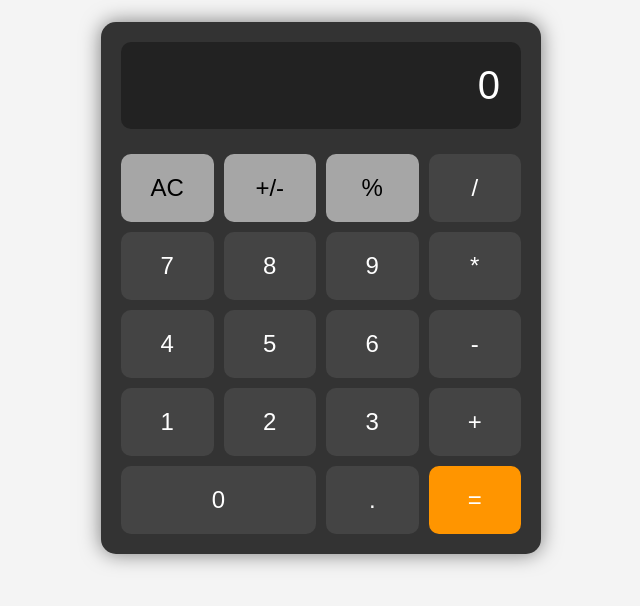
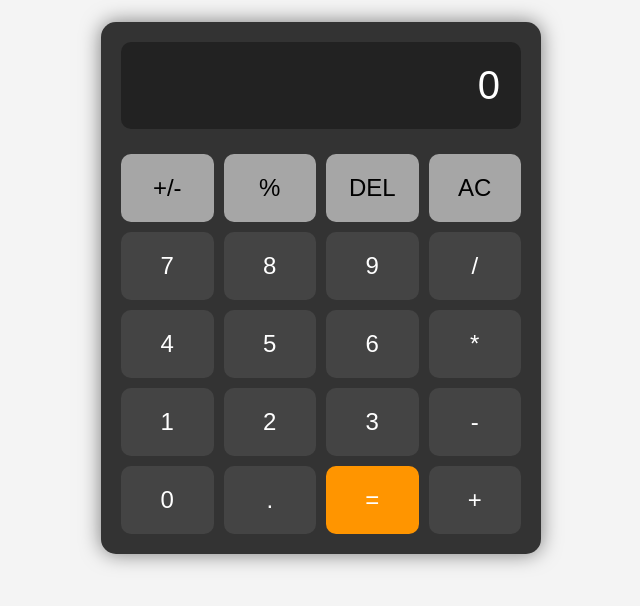
Before and after one commit to Rodrick-Lee/calculator, a plain HTML site: page index.html in a window 1280 px wide. Shown: the part 192-798 px from the top of the page, without its empty margins (319-959 px from the left). Drawn offline with Linux system fonts and the light colour scheme.

Commit message:
add delete button and fuction

```diff
--- a/index.html
+++ b/index.html
@@ -17,25 +17,27 @@
                 <p>0</p>
             </div>
             <div class="keyboard">
-                <button class="clear" value="ac">AC</button>
                 <button class="negative" value="+/-">+/-</button>
                 <button class="percentage" value="%">%</button>
-                <button class="divide" value="/">/</button>
+                <button class="delete" value="del">DEL</button>
+                <button class="clear" value="ac">AC</button>
+
                 <button class="seven" value="7">7</button>
                 <button class="eigth" value="8">8</button>
                 <button class="nine" value="9">9</button>
-                <button class="multiply" value="*">*</button>
+                <button class="divide" value="/">/</button>
                 <button class="four" value="4">4</button>
                 <button class="five" value="5">5</button>
                 <button class="six" value="6">6</button>
-                <button class="subtract" value="-">-</button>
+                <button class="multiply" value="*">*</button>
                 <button class="one" value="1">1</button>
                 <button class="two" value="2">2</button>
                 <button class="three" value="3">3</button>
-                <button class="add" value="+">+</button>
+                <button class="subtract" value="-">-</button>
                 <button class="zero" value="0">0</button>
                 <button class="point" value=".">.</button>
                 <button class="equals" value="=">=</button>
+                <button class="add" value="+">+</button>
             </div>
         </div>
     </div>
--- a/scripts.js
+++ b/scripts.js
@@ -61,6 +61,9 @@ document.addEventListener("DOMContentLoaded", () => {
             } else if (value === "%") {
                 currentInput = (parseFloat(currentInput)/100).toString()
                 updateDisplay()
+            } else if (value === "del") {
+                currentInput = currentInput.slice(0, -1);
+                updateDisplay()
             }
         })
     })
--- a/styles.css
+++ b/styles.css
@@ -77,14 +77,16 @@ button:hover {
 
 .clear,
 .negative,
-.percentage {
+.percentage,
+.delete {
     background-color: #a6a6a6;
     color: #000;
 }
 
 .clear:hover,
 .negative:hover,
-.percentage:hover {
+.percentage:hover,
+.delete:hover {
     background-color: #b3b3b3;
 }
 
@@ -93,5 +95,5 @@ button:hover {
 }
 
 .zero {
-    grid-column: span 2;
+    grid-column: span 1;
 }
```
